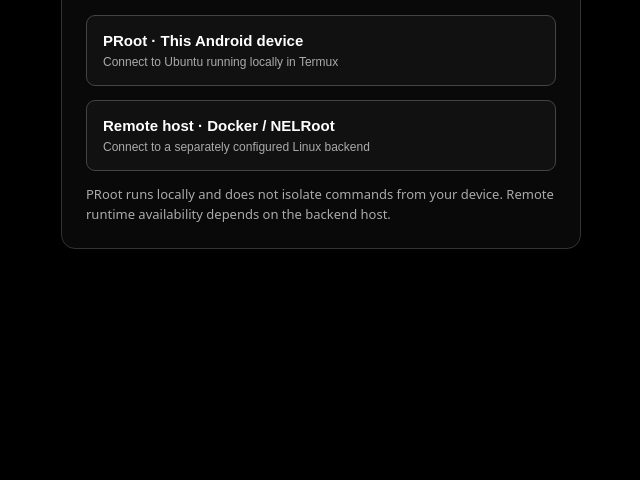
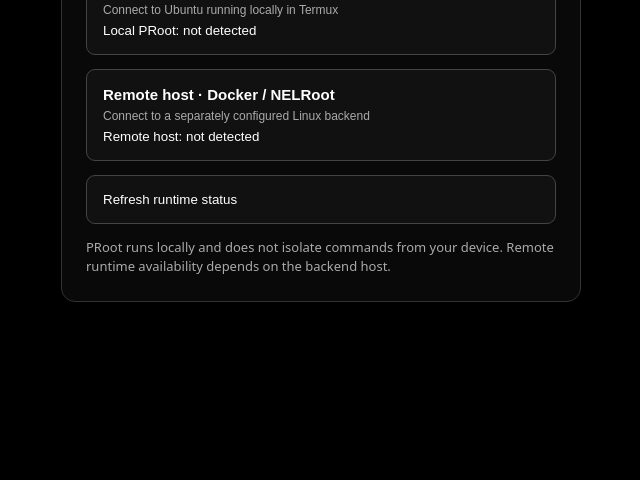
Before and after one commit to Reaccionador2Jeje/openweb-linux, a plain HTML site: page index.html in a window 1280 px wide. Shown: the part 320-800 px from the top of the page, without its empty margins (319-959 px from the left). Drawn offline with nearby package versions, Linux system fonts and the light colour scheme; no server answers.

Commit message:
Show live runtime status in web picker

```diff
--- a/index.html
+++ b/index.html
@@ -15,7 +15,7 @@
   <script defer src="./public/js/tty.js"></script>
 </head>
 <body>
-  <main id="tty" aria-label="OpenWeb Linux TTY"><section id="runtime-picker" aria-label="Choose runtime"><header><strong>OpenWeb Linux</strong><span>Choose where your terminal runs</span></header><button id="choose-local" type="button"><strong>PRoot · This Android device</strong><small>Connect to Ubuntu running locally in Termux</small></button><button id="choose-hosted" type="button"><strong>Remote host · Docker / NELRoot</strong><small>Connect to a separately configured Linux backend</small></button><p>PRoot runs locally and does not isolate commands from your device. Remote runtime availability depends on the backend host.</p></section><a id="github-login" href="#" rel="nofollow">Sign in with GitHub</a><section id="local-login" hidden aria-label="Local device sign in"><label for="local-token">Local access token</label><input id="local-token" type="password" autocomplete="off" autocapitalize="off" spellcheck="false" placeholder="Paste your device token"><button id="local-connect" type="button">Connect to this device</button><p>Token stays in this browser tab and is sent only to 127.0.0.1.</p></section><div id="terminal" hidden></div></main>
+  <main id="tty" aria-label="OpenWeb Linux TTY"><section id="runtime-picker" aria-label="Choose runtime"><header><strong>OpenWeb Linux</strong><span>Choose where your terminal runs</span></header><button id="choose-local" type="button"><strong>PRoot · This Android device</strong><small>Connect to Ubuntu running locally in Termux</small><span id="local-runtime-status" class="runtime-status" data-state="checking">Local PRoot: checking…</span></button><button id="choose-hosted" type="button"><strong>Remote host · Docker / NELRoot</strong><small>Connect to a separately configured Linux backend</small><span id="hosted-runtime-status" class="runtime-status" data-state="checking">Remote host: not checked</span></button><button id="refresh-runtimes" class="refresh-runtimes" type="button">Refresh runtime status</button><p>PRoot runs locally and does not isolate commands from your device. Remote runtime availability depends on the backend host.</p></section><a id="github-login" href="#" rel="nofollow">Sign in with GitHub</a><section id="local-login" hidden aria-label="Local device sign in"><label for="local-token">Local access token</label><input id="local-token" type="password" autocomplete="off" autocapitalize="off" spellcheck="false" placeholder="Paste your device token"><button id="local-connect" type="button">Connect to this device</button><p>Token stays in this browser tab and is sent only to 127.0.0.1.</p></section><div id="terminal" hidden></div></main>
   <noscript>OpenWeb Linux TTY necesita JavaScript habilitado.</noscript>
 </body>
 </html>
```
